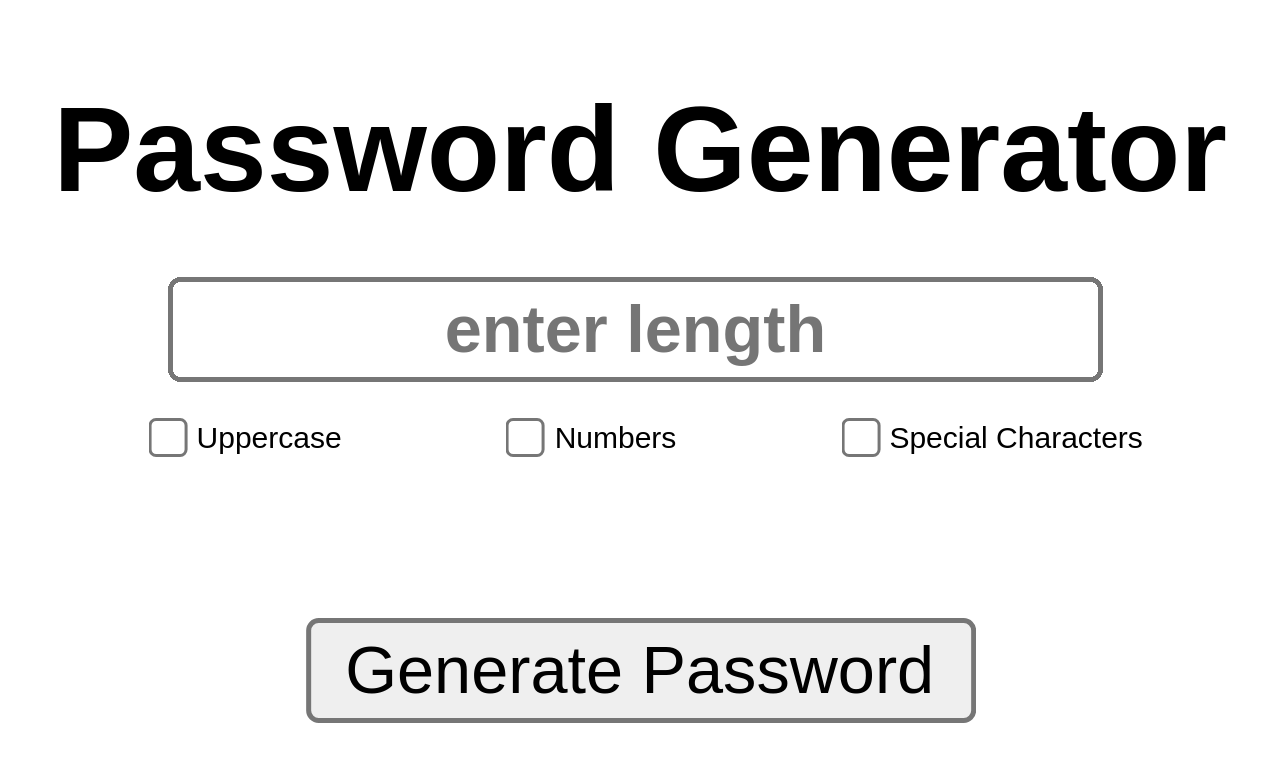
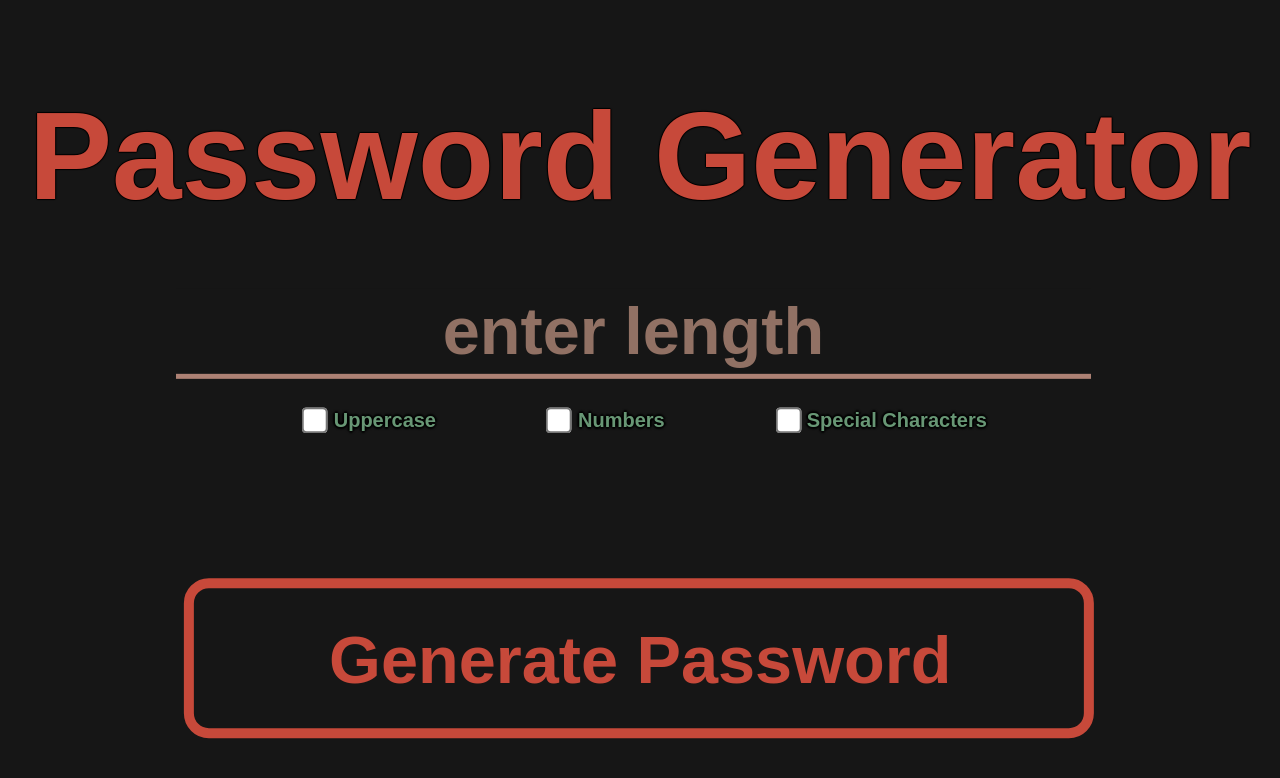
Before and after one commit to radlance/PasswordGenerator, a Django app: page / in a window 1280 px wide; the page is wider, and only the part inside the window is pictured. Shown: the top 778 px of that part. Run offline with Django 4.2, Linux system fonts and the light colour scheme.

Commit message:
add main page design

```diff
--- a/generator/static/generator/css/home.css
+++ b/generator/static/generator/css/home.css
@@ -4,7 +4,7 @@
 }
 
 body {
-
+    background-color: #161616;
 }
 
 .main {
@@ -31,8 +31,13 @@ body {
 }
 
 h1 {
-    font-size: 120px;
+    color: #c7493a;
+    font-size: 125px;
     margin-bottom: 20px;
+    text-shadow: 1px 0 1px #000,
+    0 1px 1px #000,
+    -1px 0 1px #000,
+    0 -1px 1px #000;
 }
 
 input.text {
@@ -44,7 +49,12 @@ input.text {
      transform-origin: center;
     font-weight:bold;
     margin-top: 200px;
-    margin-left: 70px;
+    margin-left: 75px;
+    border: none;
+    border-bottom: 1px solid #ad8174;
+    outline: none;
+    background-color: #161616;
+    color: #917164;
 
 }
 
@@ -52,10 +62,16 @@ input.text {
     display: flex;
     justify-content: center;
     align-items: center;
-    transform:scale(3);
+    transform:scale(2);
     font-size:10px;
-    margin-top: 70px;
+    margin-top: 50px;
     margin-bottom: 195px;
+    color: #689775;
+    text-shadow: 1px 0 1px #000,
+    0 1px 1px #000,
+    -1px 0 1px #000,
+    0 -1px 1px #000;
+    font-weight: bold;
 
 }
 
@@ -64,5 +80,34 @@ input.text {
     display: flex;
     justify-content: center;
     align-items: center;
+}
 
+.button1 {
+  display: inline-block;
+  font-weight: 700;
+  text-decoration: none;
+  user-select: none;
+  padding: .5em 2em;
+  outline: none;
+  border: 2px solid #c7493a;
+  border-radius: 5px;
+  transition: 0.2s;
+  color: #c7493a;
 }
+
+.button1 {
+    background-color: #161616;
+}
+.button1:hover {
+    background: #272727;
+}
+
+
+:focus::placeholder {
+  color: transparent;
+}
+
+
+::-webkit-input-placeholder {
+    color: #917164;
+}
--- a/generator/templates/generator/home.html
+++ b/generator/templates/generator/home.html
@@ -12,16 +12,16 @@
 
 
             <form action="{% url 'password' %}">
-                <input type="text" name="length" class="text" placeholder="enter length">
+                <input type="text" name="length" class="text" placeholder="enter length" autocomplete="off">
                 <br>
                 <div class="checkboxes">
-                    <input type="checkbox" name="uppercase"> Uppercase
-                    <input type="checkbox" name="numbers" style="margin-left: 55px"> Numbers
-                    <input type="checkbox" name="special" style="margin-left: 55px"> Special Characters
+                    <input type="checkbox" name="uppercase"><span>Uppercase</span>
+                    <input type="checkbox" name="numbers" style="margin-left: 55px"><span>Numbers</span>
+                    <input type="checkbox" name="special" style="margin-left: 55px"><span>Special Characters</span>
                 </div>
                 <br>
                 <div class="button">
-                    <input type="submit" value="Generate Password">
+                    <input type="submit" value="Generate Password" class="button1">
                 </div>
 
             </form>
```
